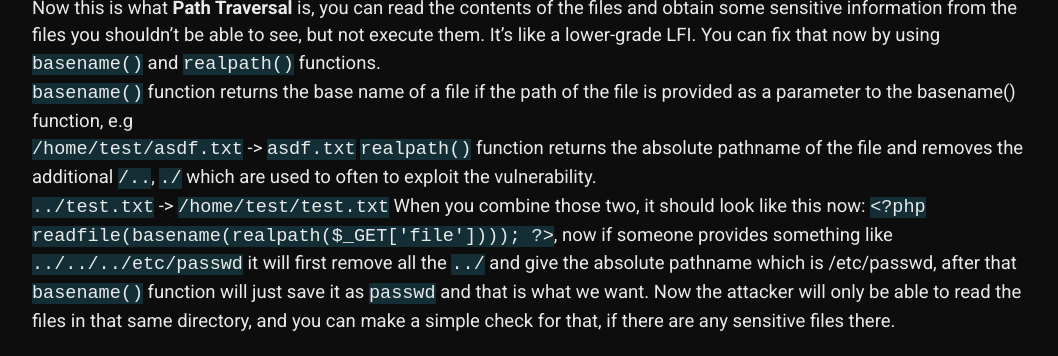
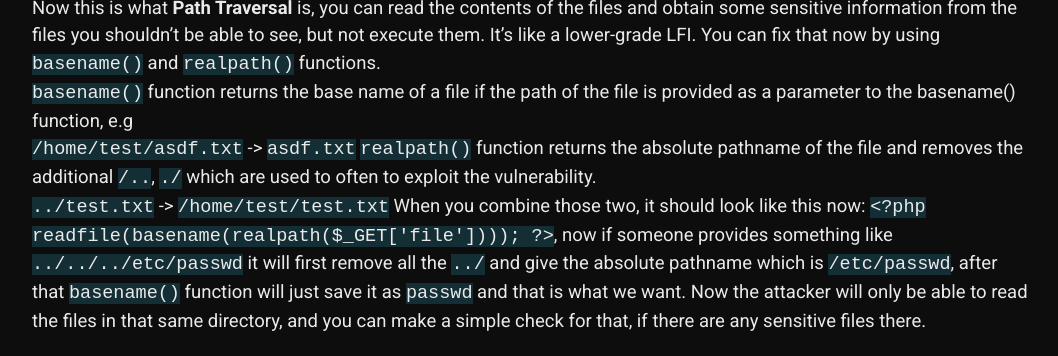
Before and after one commit to 20kilograma/blog, a Jekyll site: the page built from php-sec.md, in a window 1280 px wide and 900 px high, scrolled down 9922 px, cut to the strip 544-900 px from the top of the window. Shown: the whole strip, without its empty margins (108-1166 px from the left). Built offline with Jekyll 4.4.1, drawn with Linux system fonts in a browser that asks for light colours; some web fonts are replaced; our own code applies the rules of GitHub Pages for plain Markdown files.

Commit message:
Update php-sec.md

```diff
--- a/php-sec.md
+++ b/php-sec.md
@@ -209,5 +209,5 @@ Now this is what <strong>Path Traversal</strong> is, you can read the contents o
 <code>realpath()</code> function returns the absolute pathname of the file and removes the additional <code>/..</code>, <code>./</code> which are used to often to exploit the vulnerability.<br>
 <code>../test.txt</code> -> <code>/home/test/test.txt</code>
 When you combine those two, it should look like this now:
-<code>&lt;?php readfile(basename(realpath($_GET['file']))); ?></code>, now if someone provides something like <code>../../../etc/passwd</code> it will first remove all the <code>../</code> and give the absolute pathname which is /etc/passwd, after that <code>basename()</code> function will just save it as <code>passwd</code> and that is what we want.
+<code>&lt;?php readfile(basename(realpath($_GET['file']))); ?></code>, now if someone provides something like <code>../../../etc/passwd</code> it will first remove all the <code>../</code> and give the absolute pathname which is <code>/etc/passwd</code>, after that <code>basename()</code> function will just save it as <code>passwd</code> and that is what we want.
 Now the attacker will only be able to read the files in that same directory, and you can make a simple check for that, if there are any sensitive files there.
```
